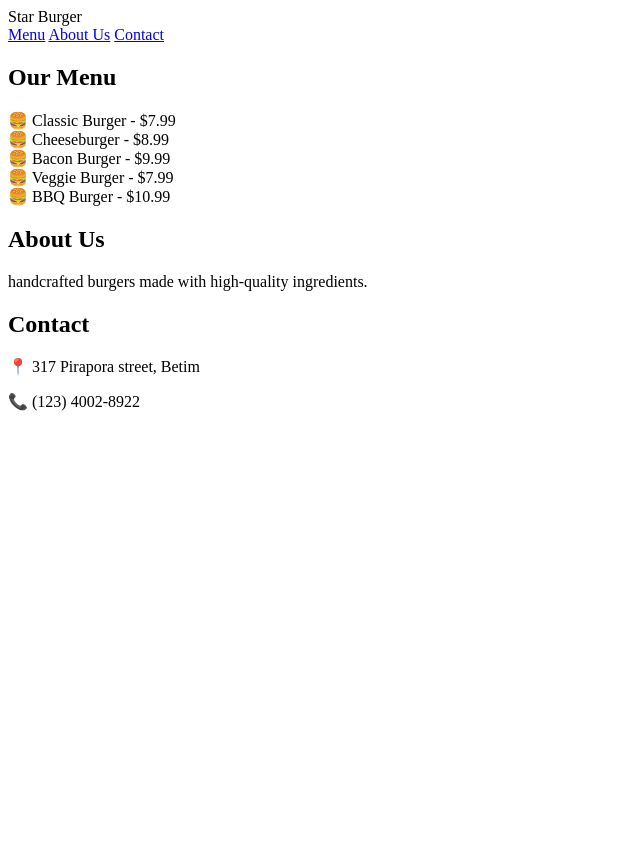
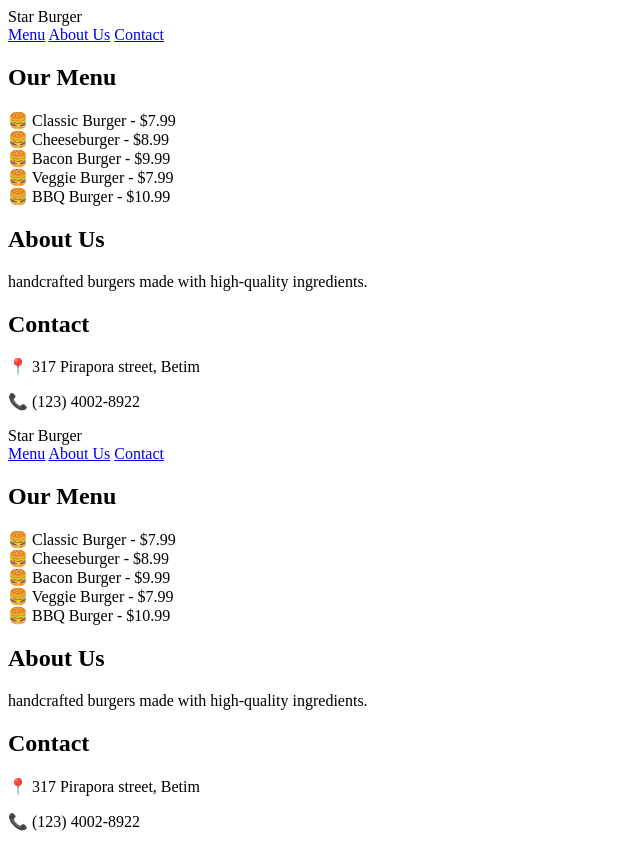
Before and after one commit to Snow230-gg/Star-Burguer, a plain HTML site: page index.html in a window 1280 px wide. Shown: the whole page, without its empty margins (0-640 px from the left). Before the commit the page ends 800 px from the top, so only its background shows below. Drawn offline with Linux system fonts and the light colour scheme.

Commit message:
Update index.html

```diff
--- a/index.html
+++ b/index.html
@@ -25,3 +25,30 @@
         <p>📞 (123) 4002-8922</p>
     </section>
 </div>
+<header>
+    Star Burger
+</header>
+<nav>
+    <a href="#menu">Menu</a>
+    <a href="#about">About Us</a>
+    <a href="#contact">Contact</a>
+</nav>
+<div class="container">
+    <section id="menu">
+        <h2>Our Menu</h2>
+        <div class="card">🍔 Classic Burger - $7.99</div>
+        <div class="card">🍔 Cheeseburger - $8.99</div>
+        <div class="card">🍔 Bacon Burger - $9.99</div>
+        <div class="card">🍔 Veggie Burger - $7.99</div>
+        <div class="card">🍔 BBQ Burger - $10.99</div>
+    </section>
+    <section id="about">
+        <h2>About Us</h2>
+        <p>handcrafted burgers made with high-quality ingredients.</p>
+    </section>
+    <section id="contact">
+        <h2>Contact</h2>
+        <p>📍 317 Pirapora street, Betim</p>
+        <p>📞 (123) 4002-8922</p>
+    </section>
+</div>
```
